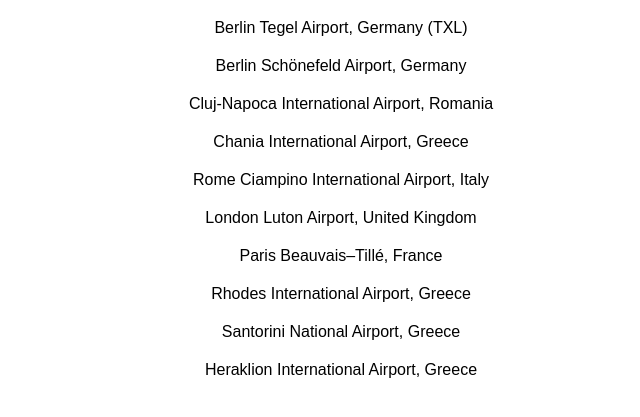
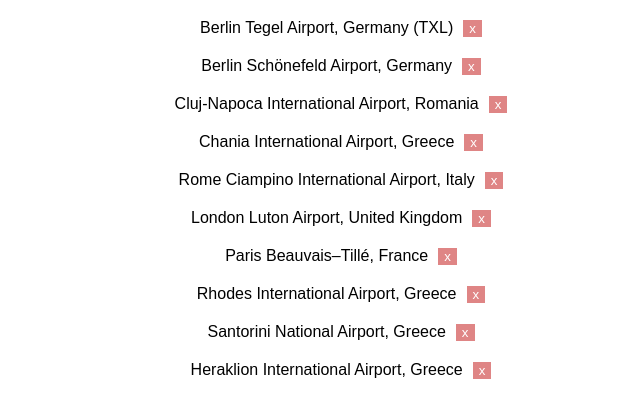
Before and after one commit to jdsutherland/opinionated-guide-to-react-2020, a React app in the folder hooks/: page / in a window 1280 px wide. Shown: the part 61-478 px from the top of the page, without its empty margins (319-959 px from the left). Built offline with nearby package versions, Linux system fonts and the light colour scheme.

Commit message:
Finish useContext

```diff
--- a/hooks/src/AirportContext.js
+++ b/hooks/src/AirportContext.js
@@ -1,5 +1,18 @@
-import React from "react";
+import React, { useState, createContext } from 'react'
+import airportList from "./data";
 
-const AirportContext = React.createContext();
+export const AirportContext = createContext(null);
 
-export default AirportContext;
+export default ({ children }) => {
+  const [airports, setAirports] = useState(airportList);
+
+  const store = {
+    airports: airports,
+    removeAirport: (name) =>
+      setAirports((a) => a.filter((airport) => airport.name !== name)),
+  };
+
+  return (
+    <AirportContext.Provider value={store}>{children}</AirportContext.Provider>
+  );
+};
--- a/hooks/src/App.js
+++ b/hooks/src/App.js
@@ -1,16 +1,18 @@
 import React from 'react';
 import './App.css';
-import AirportContext from "./AirportContext";
+import { AirportContext } from "./AirportContext";
 
 export default function App() {
-  const airports = React.useContext(AirportContext);
-  console.log(airports);
+  const { airports, removeAirport } = React.useContext(AirportContext);
   return (
     <div className="App">
       <h1>Worst Airports in Europe</h1>
       <ul>
         {airports.map(airport => (
-          <li>{airport.name}</li>
+          <li>
+            {airport.name}
+            <button onClick={() => removeAirport(airport.name)}>x</button>
+          </li>
         ))}
       </ul>
     </div>
--- a/hooks/src/index.js
+++ b/hooks/src/index.js
@@ -1,13 +1,12 @@
 import React from 'react';
 import ReactDOM from 'react-dom';
-import airports from "./data";
 import './index.css';
 import App from './App';
 import AirportContext from "./AirportContext";
 
 ReactDOM.render(
-  <AirportContext.Provider value={airports}>
+  <AirportContext>
     <App />
-  </AirportContext.Provider>,
+  </AirportContext>,
   document.getElementById('root')
 );
```
